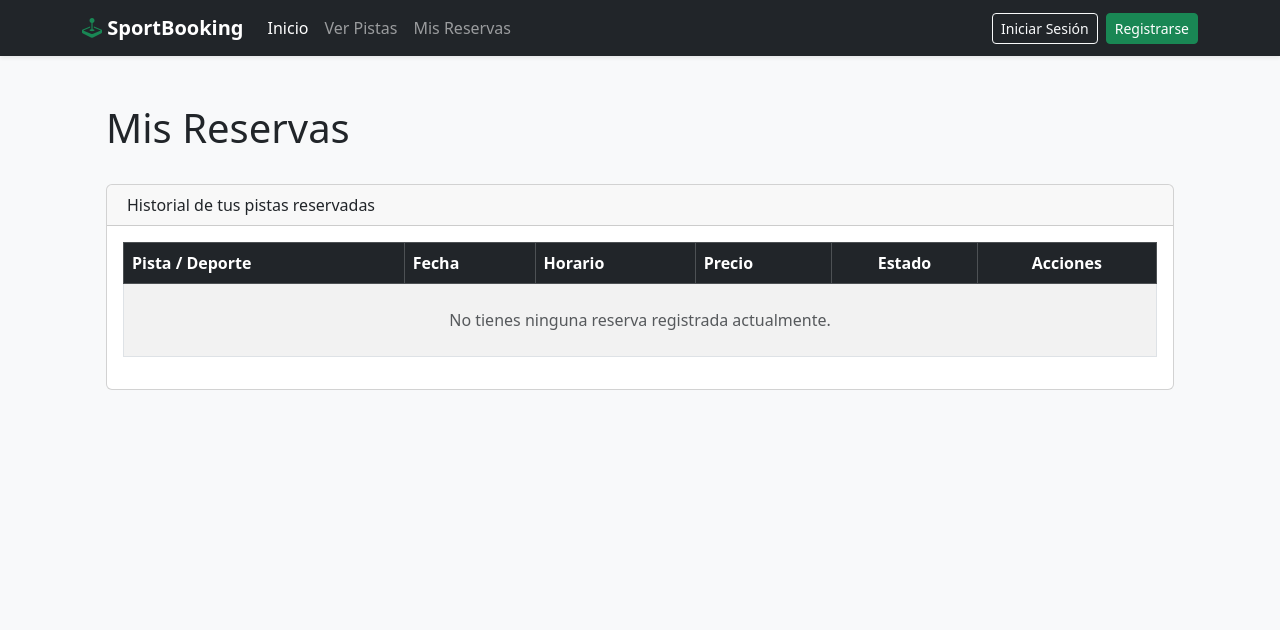
After one commit to Cristian557799/Proyecto-Final, a PHP site: template www/app/Views/reservas/misReservas.view.php in a window 1280 px wide. The commit adds this page. Shown: the top 630 px of the page. Run offline with PHP 8.4, Linux system fonts and the light colour scheme; the template is opened without the code that fills it, so the values that code supplies are empty.

Commit message:
Implementada la funcionalidad de Mis Reservas con MVC y base de datos

```diff
--- a/docker-compose.yml
+++ b/docker-compose.yml
@@ -24,7 +24,7 @@ services:
       - ./docker/mysql/dumps:/docker-entrypoint-initdb.d
     ports:
       - "${MYSQL_PORT}:3306"
-    restart: no
+    restart: unless-stopped
     networks:
       - network-id
 
@@ -56,7 +56,7 @@ services:
     links:
       - mysql
     environment:
-      PMA_HOST: ${PROJECT_NAME}-mysql
+      PMA_HOST: mysql
       MYSQL_ROOT_PASSWORD: ${MYSQL_PASSWORD}
       UPLOAD_LIMIT: 256M
     networks:
--- a/www/app/Views/inicio/main.view.php
+++ b/www/app/Views/inicio/main.view.php
@@ -36,10 +36,10 @@
                             <a class="nav-link active" href="/index.php">Inicio</a>
                         </li>
                         <li class="nav-item">
-                            <a class="nav-link" href="/index.php?controller=pista&action=index">Instalaciones</a>
+                            <a class="nav-link" href="/pistas">Instalaciones</a>
                         </li>
                         <li class="nav-item">
-                            <a class="nav-link" href="/index.php?controller=reserva&action=misReservas">Mis Reservas</a>
+                            <a class="nav-link" href="/reservas">Mis Reservas</a>
                         </li>
                     </ul>
 
--- /dev/null
+++ b/www/app/Views/reservas/misReservas.view.php
@@ -0,0 +1,105 @@
+<!-- Contenido principal de la vista -->
+<div class="container-fluid px-4">
+
+    <!-- Título de la página -->
+    <h1 class="mt-4">Mis Reservas</h1>
+
+    <!-- Breadcrumb (Migas de pan) usando los datos que nos pasa el controlador -->
+    <ol class="breadcrumb mb-4">
+        <?php foreach (($breadcrumb ?? []) as $index => $item): ?>
+            <?php if ($index === count($breadcrumb ?? []) - 1): ?>
+                <li class="breadcrumb-item active"><?= htmlspecialchars($item) ?></li>
+            <?php else: ?>
+                <li class="breadcrumb-item"><a href="#"><?= htmlspecialchars($item) ?></a></li>
+            <?php endif; ?>
+        <?php endforeach; ?>
+    </ol>
+
+    <!-- Tarjeta contenedora de la tabla -->
+    <div class="card mb-4">
+        <div class="card-header">
+            <i class="fas fa-calendar-alt me-1"></i>
+            Historial de tus pistas reservadas
+        </div>
+        <div class="card-body">
+            <div class="table-responsive">
+                <table class="table table-bordered table-striped align-middle">
+                    <thead class="table-dark">
+                        <tr>
+                            <th>Pista / Deporte</th>
+                            <th>Fecha</th>
+                            <th>Horario</th>
+                            <th>Precio</th>
+                            <th class="text-center">Estado</th>
+                            <th class="text-center">Acciones</th>
+                        </tr>
+                    </thead>
+                    <tbody>
+                        <?php if (!empty($reservas)): ?>
+                            <?php foreach ($reservas as $reserva): ?>
+                                <tr>
+                                    <!-- Pista y Deporte -->
+                                    <td>
+                                        <strong><?= htmlspecialchars($reserva['pista_nombre']) ?></strong><br>
+                                        <small class="text-muted text-uppercase"><?= htmlspecialchars($reserva['tipo_deporte']) ?></small>
+                                    </td>
+
+                                    <!-- Fecha -->
+                                    <td><?= htmlspecialchars($reserva['fecha_reserva']) ?></td>
+
+                                    <!-- Horario (recortando los segundos) -->
+                                    <td>
+                                        <?= htmlspecialchars(substr($reserva['hora_inicio'], 0, 5)) ?> -
+                                        <?= htmlspecialchars(substr($reserva['hora_fin'], 0, 5)) ?>
+                                    </td>
+
+                                    <!-- Precio -->
+                                    <td><strong><?= number_format($reserva['precio_total'], 2) ?> €</strong></td>
+
+                                    <!-- Estado con badges de Bootstrap -->
+                                    <td class="text-center">
+                                        <?php
+                                            $estado = $reserva['estado'];
+                                            $badgeClass = 'bg-secondary';
+                                            if ($estado === 'confirmada') $badgeClass = 'bg-success';
+                                            if ($estado === 'completada') $badgeClass = 'bg-primary';
+                                            if ($estado === 'cancelada') $badgeClass = 'bg-danger';
+                                        ?>
+                                        <span class="badge <?= $badgeClass ?>"><?= ucfirst($estado) ?></span>
+                                    </td>
+
+                                    <!-- Acciones -->
+                                    <td class="text-center">
+                                        <?php if ($estado === 'confirmada'): ?>
+                                            <button type="button" class="btn btn-outline-danger btn-sm" onclick="confirmarCancelacion(<?= $reserva['id'] ?>)">
+                                                Cancelar
+                                            </button>
+                                        <?php else: ?>
+                                            <span class="text-muted small">Sin acciones</span>
+                                        <?php endif; ?>
+                                    </td>
+                                </tr>
+                            <?php endforeach; ?>
+                        <?php else: ?>
+                            <tr>
+                                <td colspan="6" class="text-center text-muted py-4">
+                                    No tienes ninguna reserva registrada actualmente.
+                                </td>
+                            </tr>
+                        <?php endif; ?>
+                    </tbody>
+                </table>
+            </div>
+        </div>
+    </div>
+</div>
+
+<!-- Script opcional para manejar la lógica del botón cancelar -->
+<script>
+    function confirmarCancelacion(idReserva) {
+        if (confirm("¿Estás seguro de que deseas cancelar la reserva #" + idReserva + "?")) {
+            // Aquí puedes redirigir a una ruta de cancelación si la creas más adelante
+            alert("Acción de cancelar la reserva ID: " + idReserva);
+        }
+    }
+</script>
```
Also changed, not shown: www/app/Controllers/PistaController.php (added, +27 -0 lines), www/app/Controllers/ReservaController.php (added, +37 -0 lines), www/app/Core/FrontController.php (+12 -0 lines), www/app/Models/PistaModel.php (added, +16 -0 lines), www/app/Models/ReservaModel.php (added, +25 -0 lines), www/app/Views/pistas/index.view.php (added, +50 -0 lines), 2 other files.
